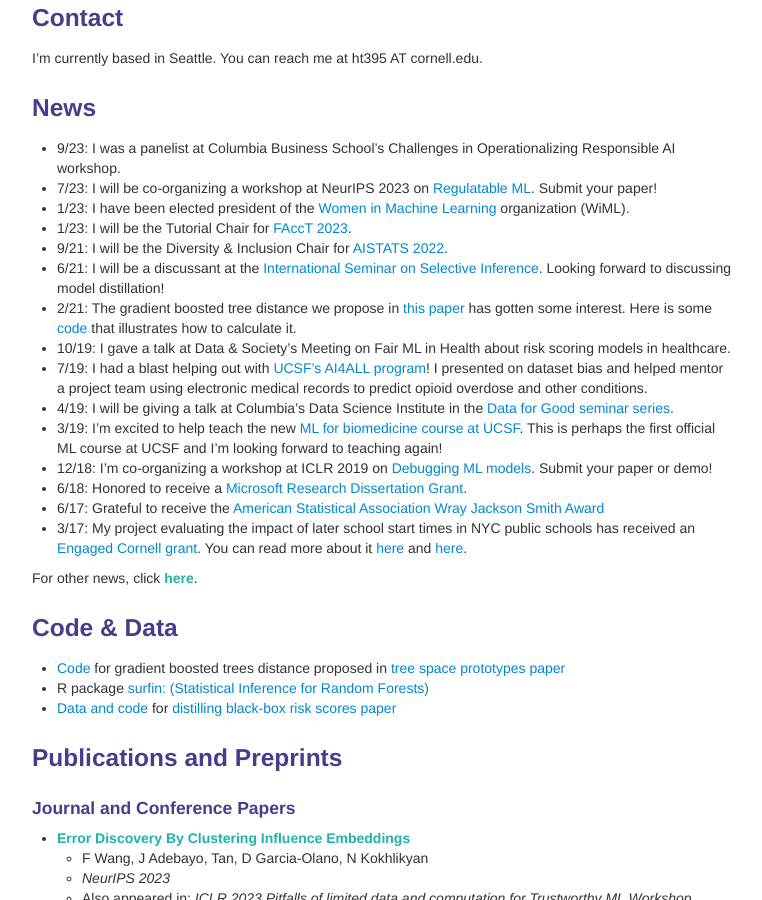
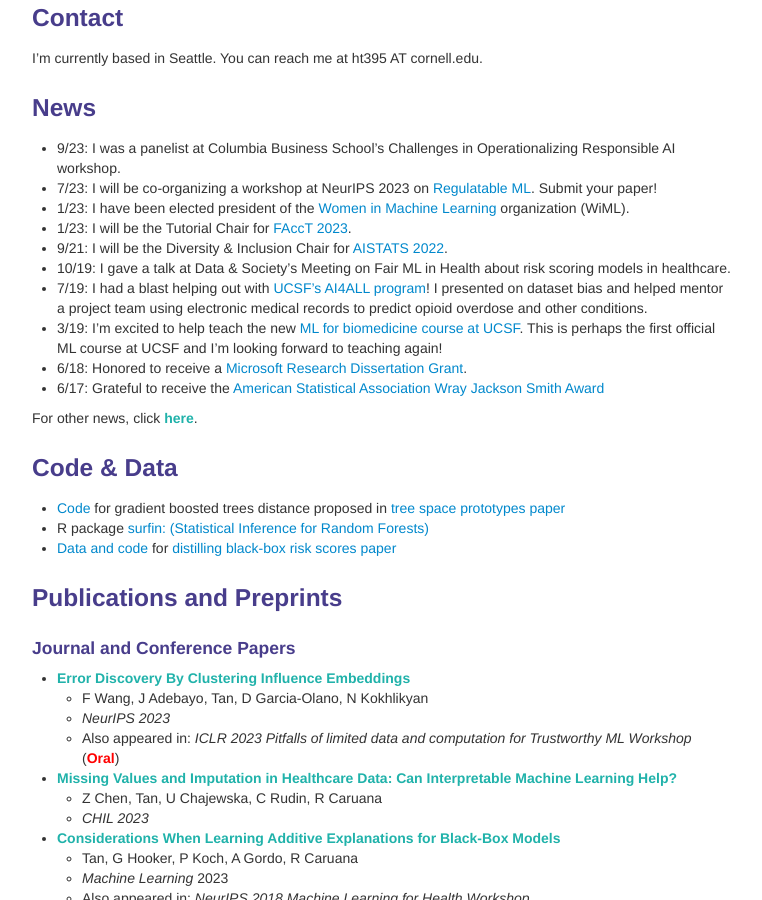
Before and after one commit to shftan/shftan.github.io, a Jekyll site: the page built from index.md, in a window 1280 px wide and 900 px high, scrolled down 444 px. Shown: the whole window, without its empty margins (258-1020 px from the left). Built offline with Jekyll 4.4.1, drawn with Linux system fonts in a browser that asks for light colours.

Commit message:
Update index.md

```diff
--- a/index.md
+++ b/index.md
@@ -37,16 +37,11 @@ I'm currently based in Seattle. You can reach me at ht395 AT cornell.edu.
 - 1/23: I have been elected president of the [Women in Machine Learning](https://wimlworkshop.org) organization (WiML).
 - 1/23: I will be the Tutorial Chair for [FAccT 2023](https://facctconference.org/2023/index.html).
 - 9/21: I will be the Diversity & Inclusion Chair for [AISTATS 2022](http://aistats.org/aistats2022/).
-- 6/21: I will be a discussant at the [International Seminar on Selective Inference](https://www.selectiveinferenceseminar.com/past-talks). Looking forward to discussing model distillation!
-- 2/21: The gradient boosted tree distance we propose in [this paper](https://arxiv.org/abs/1611.07115) has gotten some interest. Here is some [code](https://github.com/shftan/tree_ensemble_distance) that illustrates how to calculate it.
 - 10/19: I gave a talk at Data & Society's Meeting on Fair ML in Health about risk scoring models in healthcare.
 - 7/19: I had a blast helping out with [UCSF's AI4ALL program](http://ai4all.ucsf.edu/)! I presented on dataset bias and helped mentor a project team using electronic medical records to predict opioid overdose and other conditions.
-- 4/19: I will be giving a talk at Columbia's Data Science Institute in the [Data for Good seminar series](https://events.columbia.edu/cal/event/eventView.do?href=/public/cals/MainCal/CAL-00bb9e24-69b3e39a-0169-b633b324-000010e3.ics).
 - 3/19: I'm excited to help teach the new [ML for biomedicine course at UCSF](https://ticr.ucsf.edu/courses/machine_learning.html). This is perhaps the first official ML course at UCSF and I'm looking forward to teaching again!
-- 12/18: I'm co-organizing a workshop at ICLR 2019 on [Debugging ML models](https://debug-ml-iclr2019.github.io/). Submit your paper or demo!
 - 6/18: Honored to receive a [Microsoft Research Dissertation Grant](https://www.microsoft.com/en-us/research/academic-program/dissertation-grant/#!grant-recipients).
 - 6/17: Grateful to receive the [American Statistical Association Wray Jackson Smith Award](http://stattrak.amstat.org/2017/07/01/smithscholarship/)
-- 3/17: My project evaluating the impact of later school start times in NYC public schools has received an [Engaged Cornell grant](http://engaged.cornell.edu/recipient/2017-18-engaged-graduate-student-grant-recipients/). You can read more about it [here](https://cals.cornell.edu/news/engaged-graduate-student-grants-fund-phd-students/) and [here](http://news.cornell.edu/stories/2017/04/engaged-graduate-student-grants-fund-16-phd-students).
 
 For other news, click <a class="paper" href="oldernews.html">here</a>.
 
```
